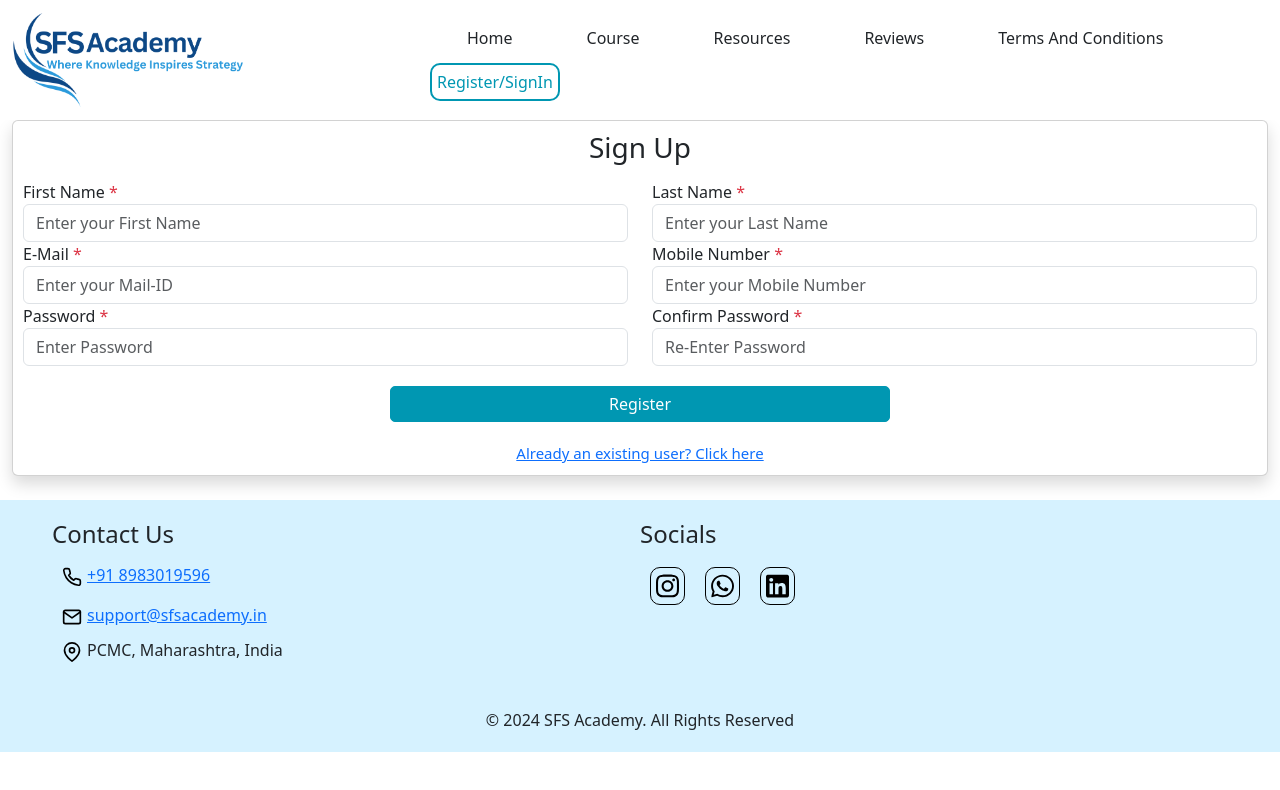
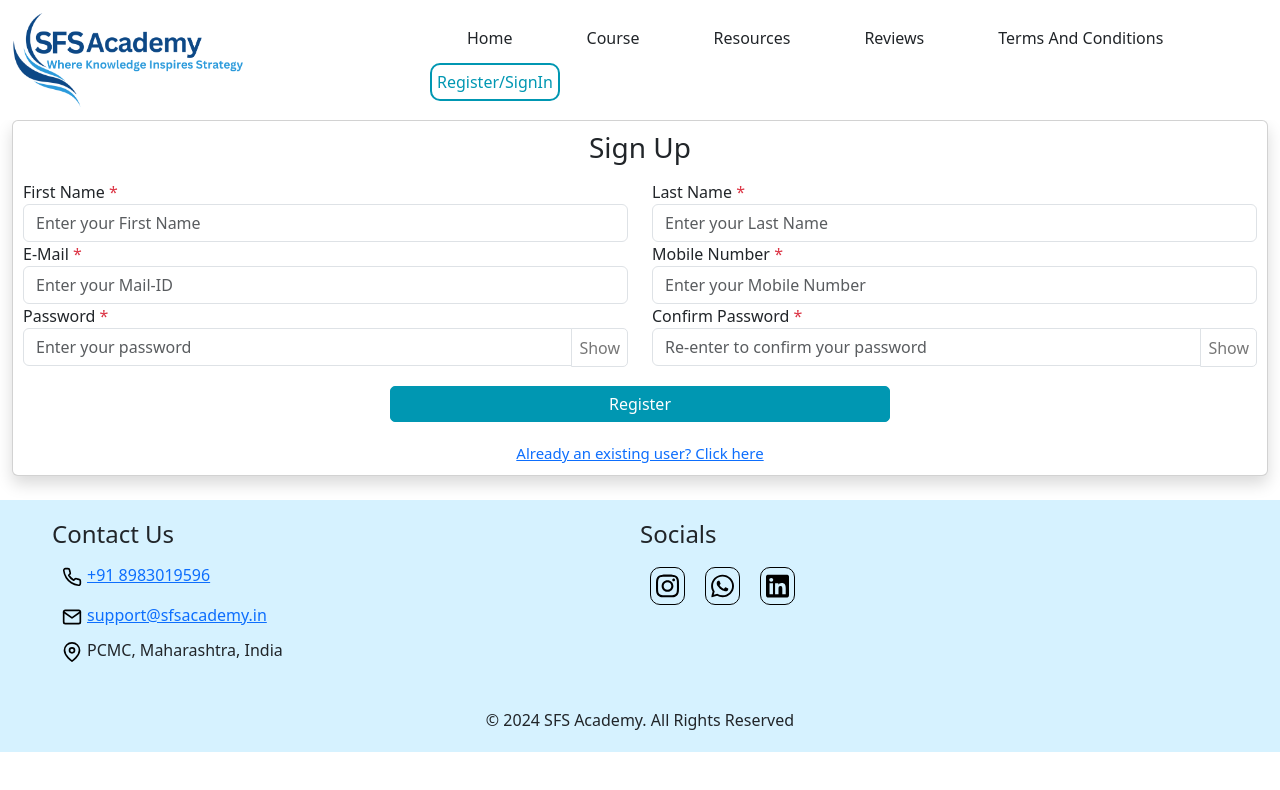
Before and after one commit to Yogi2404/sfs_academy, a React (Create React App) app: page /register in a window 1280 px wide. Shown: the top 790 px of the page. Built offline with nearby package versions, Linux system fonts and the light colour scheme.

Commit message:
prod_test

```diff
--- a/public/index.html
+++ b/public/index.html
@@ -5,9 +5,9 @@
     <link rel="icon" href="%PUBLIC_URL%/favicon.ico" />
     <meta name="viewport" content="width=device-width, initial-scale=1" />
     <meta name="theme-color" content="#000000" />
-    <meta
+    <metaw
       name="description"
-      content="Web site created using create-react-app"
+      content="Web site created by SFS Academy"
     />
     <link rel="apple-touch-icon" href="%PUBLIC_URL%/logo192.png" />
     <!--
@@ -24,7 +24,7 @@
       work correctly both with client-side routing and a non-root public URL.
       Learn how to configure a non-root public URL by running `npm run build`.
     -->
-    <title>React App</title>
+    <title>SFS Academy</title>
   </head>
   <body>
     <noscript>You need to enable JavaScript to run this app.</noscript>
--- a/src/Components/User/RegisterForm.js
+++ b/src/Components/User/RegisterForm.js
@@ -32,6 +32,8 @@ const RegisterForm = () => {
     const handleRegisterSubmit = async (event) => {
         event.preventDefault();
         try {
+            if (password === confirmPassword) {
+                // Passwords match, proceed with registration
                 const response = await instance.post("auth/register", { firstName, lastName, email, mobileNumber, password, confirmPassword });
                 console.log(response);
                 toast.success('Registration successful! You can now log in.', { position: "top-right" });
@@ -40,11 +42,16 @@ const RegisterForm = () => {
                 setTimeout(() => {
                     navigate('/');
                 }, 3000); // 3000 milliseconds (3 seconds)
+            } else {
+                // Passwords don't match, display an error message
+                toast.error('Passwords do not match. Please re-enter matching passwords.', { position: "top-right" });
+            }
         } catch (e) {
             console.log(e);
             toast.error('Registration failed. Please check your details and try again.', { position: "top-right" });
         }
     };
+
 
     return (
         <>
@@ -131,29 +138,23 @@ const RegisterForm = () => {
                                                     </div>
                                                     <div className="row">
                                                         <div className="col-lg-6">
-                                                            <FormFields
-                                                                fieldName="TextInput"
+                                                            <Password
                                                                 id="password"
-                                                                name="password"
-                                                                label={label ? label : "Password"}
+                                                                label="Password"
                                                                 requiredInd={true}
-                                                                value={password}
-                                                                placeholder={label ? label : "Enter Password"}
-                                                                onChange={(e) => setPassword(e.target.value)}
-                                                                showErrorMsg={error && !password.trim() ? "Required!" : ""}
+                                                                placeholder="Enter your password"
+                                                                onChange={(value) => setPassword(value)}
+                                                            // Add other necessary props
                                                             />
                                                         </div>
                                                         <div className="col-lg-6">
-                                                            <FormFields
-                                                                fieldName="TextInput"
+                                                            <Password
                                                                 id="confirmPassword"
-                                                                name="confirmPassword"
-                                                                label={label ? label : "Confirm Password"}
+                                                                label="Confirm Password"
                                                                 requiredInd={true}
-                                                                value={confirmPassword}
-                                                                placeholder={label ? label : "Re-Enter Password"}
-                                                                onChange={(e) => setConfirmPassword(e.target.value)}
-                                                                showErrorMsg={error && !confirmPassword.trim() ? "Required!" : ""}
+                                                                placeholder="Re-enter to confirm your password"
+                                                                onChange={(value) => setPassword(value)}
+                                                            // Add other necessary props
                                                             />
                                                         </div>
                                                     </div>
--- a/src/Config/axiosconfig.js
+++ b/src/Config/axiosconfig.js
@@ -1,7 +1,9 @@
 import axios from "axios";
 
+console.log(process.env.BASE_URL);
+
 const instance = axios.create({
-    baseURL: 'https://sfs-academy-server.onrender.com/api',
+    baseURL: process.env.BASE_URL,
 })
 
 
```
Also changed, not shown: 2 other files (tests, documents, lock files or other folders). Lines whose indentation alone changed are shown as unchanged.
